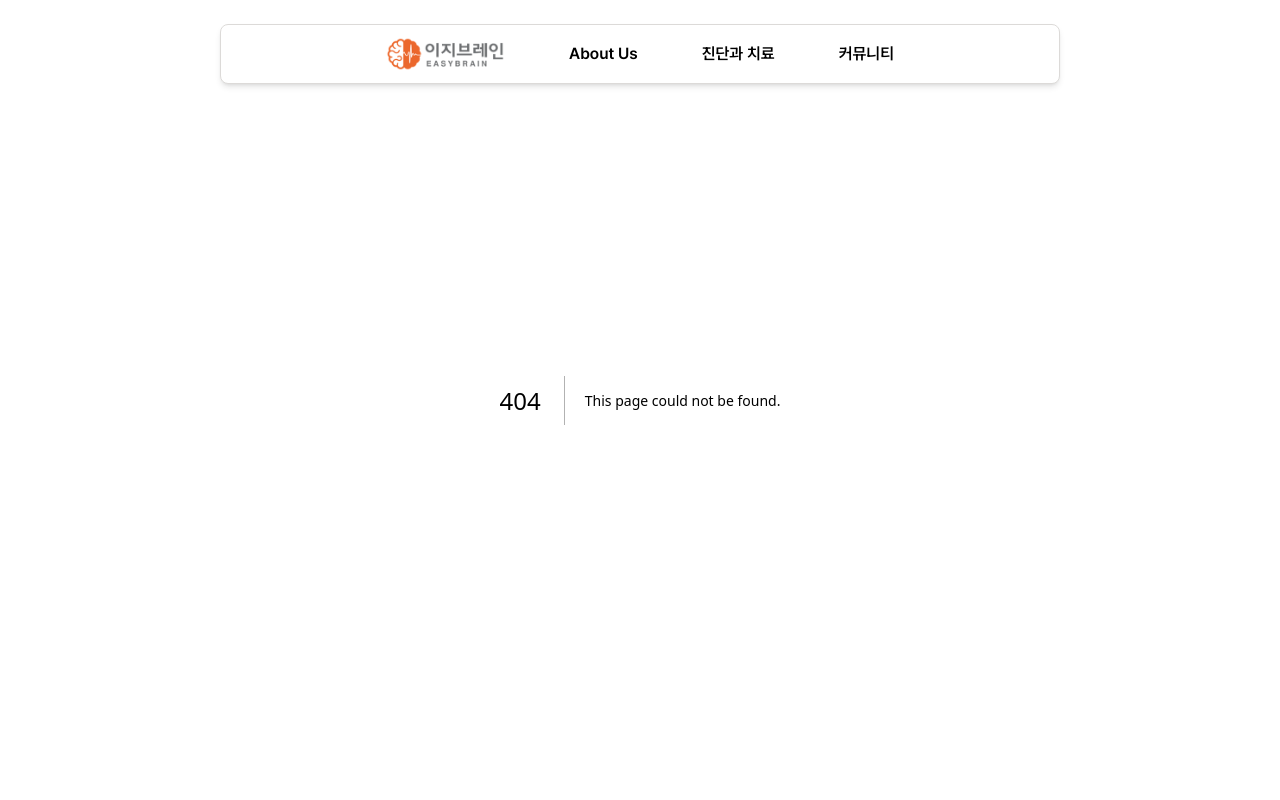
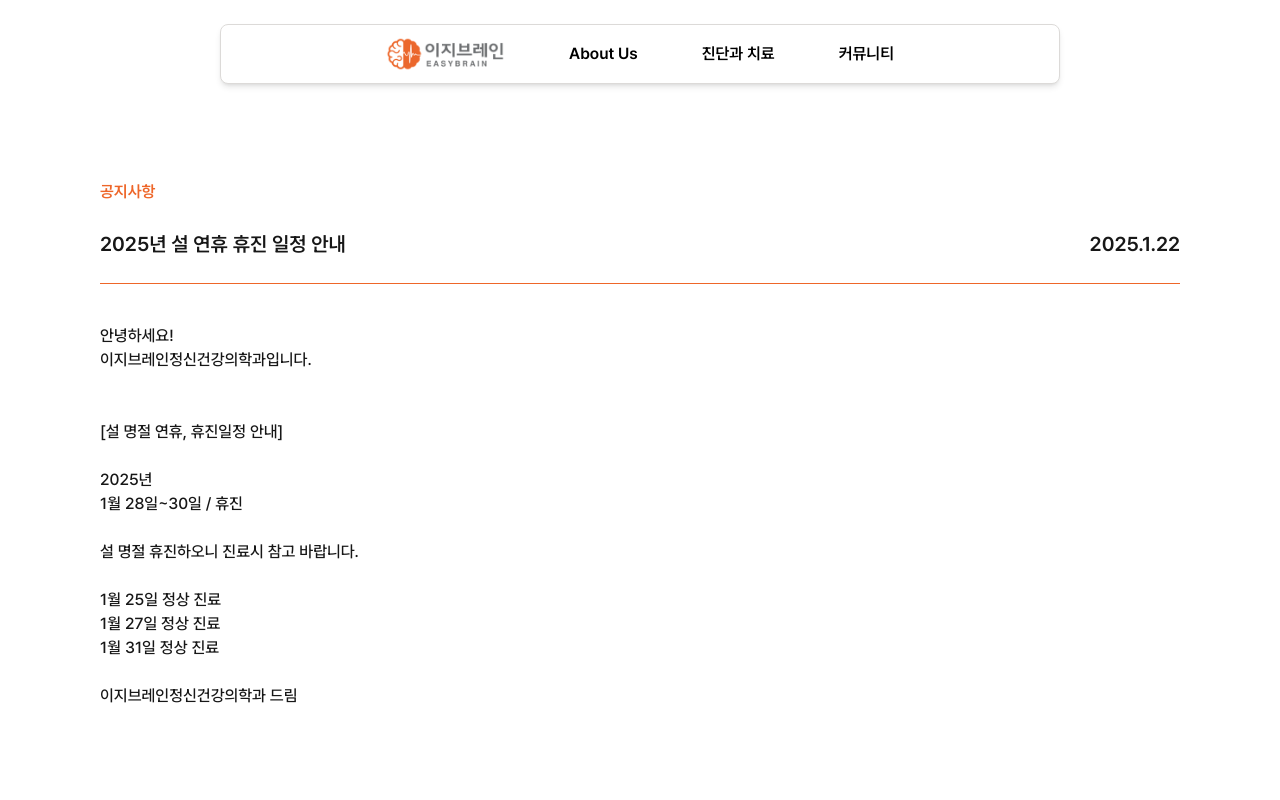
Before and after one commit to hyunkark/easy-brain, a Next.js app: page /community/2025-newyear in a window 1280 px wide. Before the commit this address had no page. Shown: the top 800 px of the page. Built offline with nearby package versions, Linux system fonts and the light colour scheme.

Commit message:
[Fix] #dev set env and naver map type

```diff
--- a/package.json
+++ b/package.json
@@ -20,6 +20,7 @@
   "devDependencies": {
     "@eslint/eslintrc": "^3",
     "@tailwindcss/postcss": "^4.1.7",
+    "@types/navermaps": "^3.9.0",
     "@types/node": "^20",
     "@types/react": "^19",
     "@types/react-dom": "^19",
--- /dev/null
+++ b/src/app/community/2025-newyear/page.tsx
@@ -0,0 +1,38 @@
+export default function BlogItem() {
+  return (
+    <article className="mb-160">
+      <h3 className="text-primary text-body-m font-semibold">공지사항</h3>
+      <div className="text-body-l border-primary mb-40 flex h-80 w-full items-center justify-between border-b font-semibold">
+        <h2 className="">2025년 설 연휴 휴진 일정 안내</h2>
+        <p>2025.1.22</p>
+      </div>
+      <p className="text-body-m font-medium">
+        안녕하세요!
+        <br />
+        이지브레인정신건강의학과입니다.
+        <br />
+        <br />
+        <br />
+        [설 명절 연휴, 휴진일정 안내]
+        <br />
+        <br />
+        2025년
+        <br />
+        1월 28일~30일 / 휴진
+        <br />
+        <br />
+        설 명절 휴진하오니 진료시 참고 바랍니다.
+        <br />
+        <br />
+        1월 25일 정상 진료
+        <br />
+        1월 27일 정상 진료
+        <br />
+        1월 31일 정상 진료
+        <br />
+        <br />
+        이지브레인정신건강의학과 드림
+      </p>
+    </article>
+  );
+}
--- a/src/app/community/page.tsx
+++ b/src/app/community/page.tsx
@@ -1,6 +1,7 @@
 import Link from 'next/link';
 
 export default function Community() {
+  const posts = [{ title: '2025년 설 연휴 휴진 일정 안내', href: '/community/2025-newyear', date: '2025.1.22' }];
   return (
     <>
       <div className="mb-80 w-full">
@@ -11,9 +12,16 @@ export default function Community() {
       </div>
       <div className="mb-80 w-full">
         <h3 className="text-title-s text-primary mb-24 font-bold">공지사항</h3>
-        <Link href="/community/2025-newyear" className="text-body-l flex h-80 items-center border-y font-semibold">
-          2025년 설 연휴 휴진 일정 안내
-        </Link>
+        {posts.map((item, index) => (
+          <Link
+            key={item.href}
+            href={item.href}
+            className={`text-body-l flex h-80 items-center justify-between ${index !== 0 ? 'border-b' : 'border-y'} font-semibold`}
+          >
+            <span>{item.title}</span>
+            <span>{item.date}</span>
+          </Link>
+        ))}
       </div>
     </>
   );
```
Also changed, not shown: 1 other file (tests, documents, lock files or other folders).
